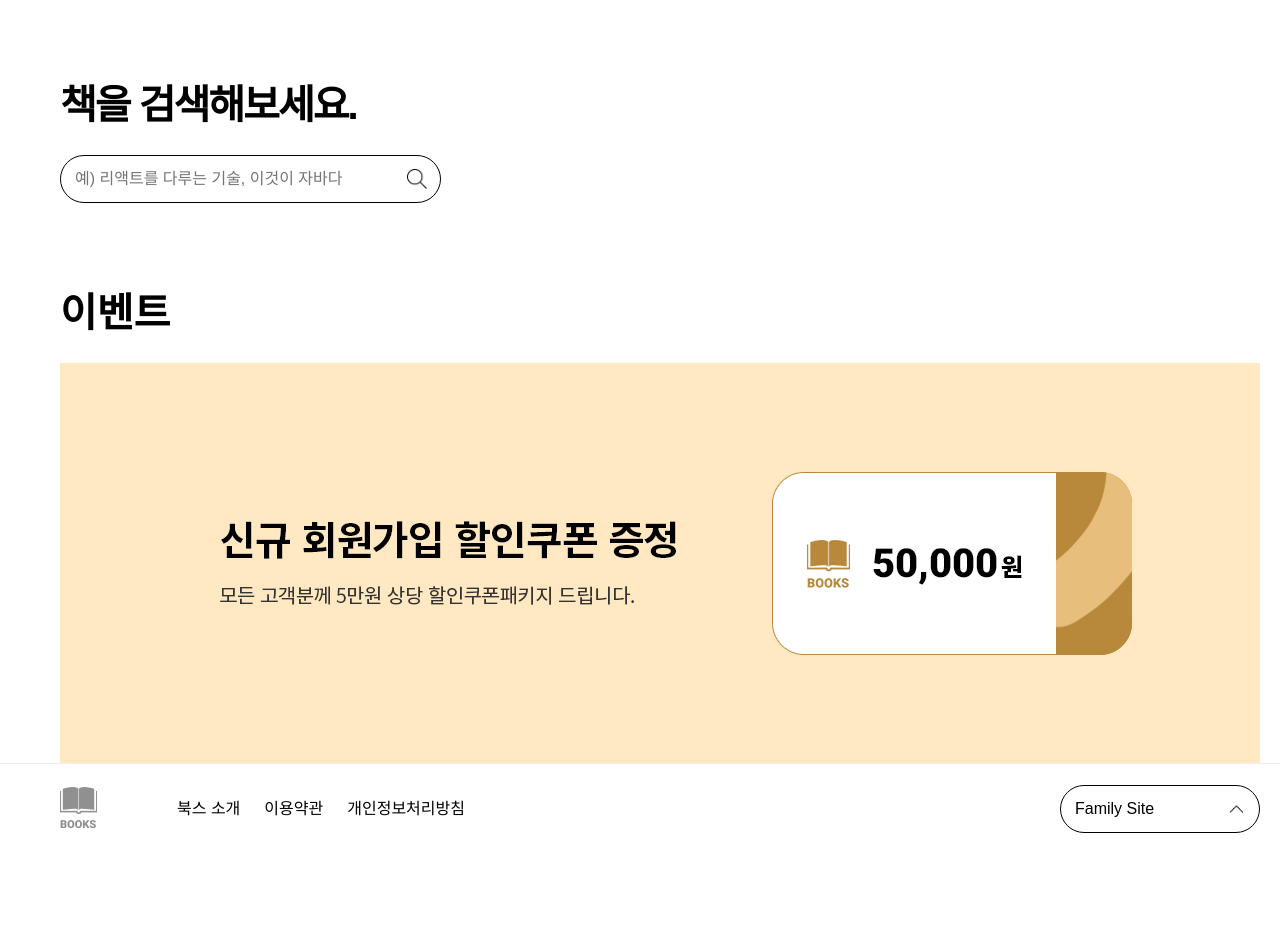
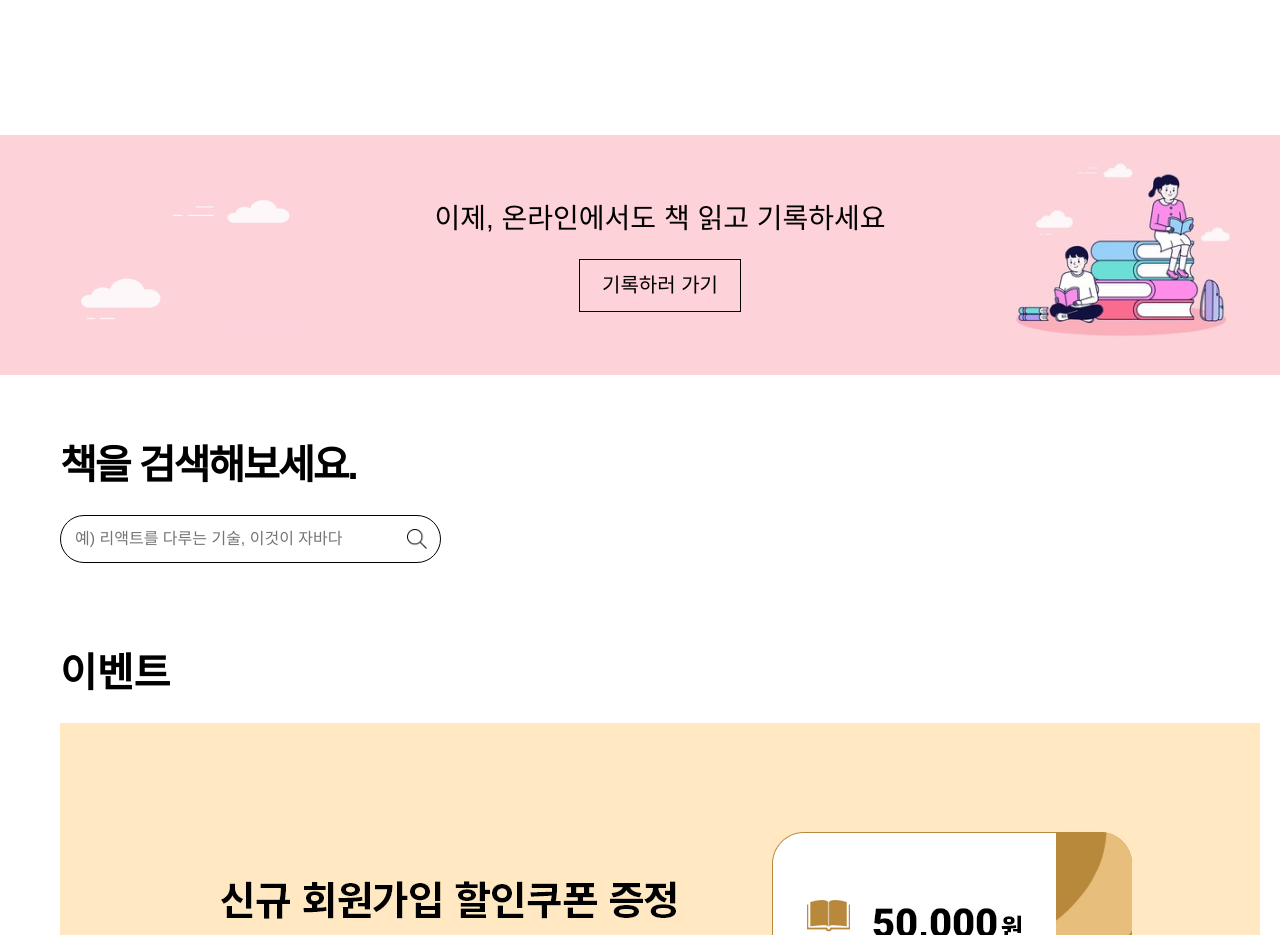
Before and after one commit to wangkodok/book-project, a React (Create React App) app in the folder project/: page / in a window 1280 px wide. Shown: the part 1080-2015 px from the top of the page. Before the commit the page ends 1935 px from the top, so only its background shows below. Built offline with nearby package versions, Linux system fonts and the light colour scheme.

Commit message:
"배너 영역" 콘텐츠 추가

```diff
--- /dev/null
+++ b/project/src/components/Banner.jsx
@@ -0,0 +1,51 @@
+import Inner from "StyledCommon";
+import ContentBanner from "assets/main_content_banner.jpg";
+import { Link } from "react-router-dom";
+import styled from "styled-components";
+
+export default function Banner() {
+  return (
+    <SectionBanner>
+      <h3 className="blind">콘텐츠 배너 영역</h3>
+      <Inner className="inner-banner">
+        <div className="text-box">
+          <h4 className="title">이제, 온라인에서도 책 읽고 기록하세요</h4>
+          <Link to="/" className="title-link">
+            기록하러 가기
+          </Link>
+        </div>
+      </Inner>
+    </SectionBanner>
+  );
+}
+
+const SectionBanner = styled.section`
+  margin: 60px 0;
+  background-color: #fdd2d9;
+
+  .inner-banner {
+    position: relative;
+  }
+
+  .text-box {
+    padding: 63px 0;
+    text-align: center;
+    box-sizing: border-box;
+    background-image: url(${ContentBanner});
+    background-repeat: no-repeat;
+
+    .title {
+      font-size: 28px;
+      margin: 0 0 20px 0;
+      line-height: 41px;
+    }
+
+    .title-link {
+      display: inline-block;
+      font-size: 20px;
+      padding: 11px 22px;
+      border: 1px solid #000;
+      line-height: 29px;
+    }
+  }
+`;
--- a/project/src/components/main/BookSearch.jsx
+++ b/project/src/components/main/BookSearch.jsx
@@ -4,6 +4,7 @@ import styled from "style/main/BookSearch.module.css";
 // 컴포넌트
 import BookSearchResult from "./BookSearchResult";
 import BookOfTheMonth from "components/BookOfTheMonth";
+import Banner from "components/Banner";
 
 function BookSearch({
   onChange,
@@ -18,6 +19,7 @@ function BookSearch({
   return (
     <>
       <BookOfTheMonth />
+      <Banner />
       <section>
         <div className={styled.bookSearch}>
           <h1>책을 검색해보세요.</h1>
```
Also changed, not shown: project/src/assets/main_content_banner.jpg (added).
